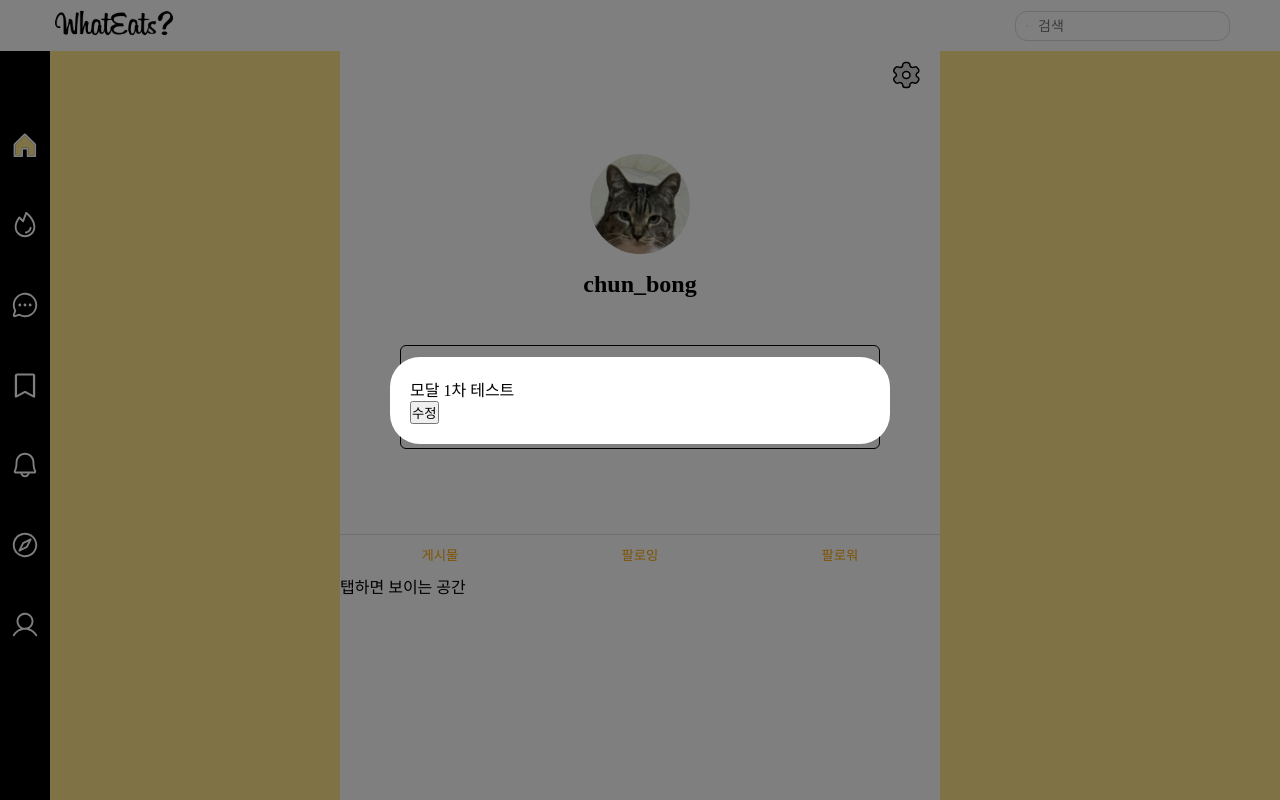
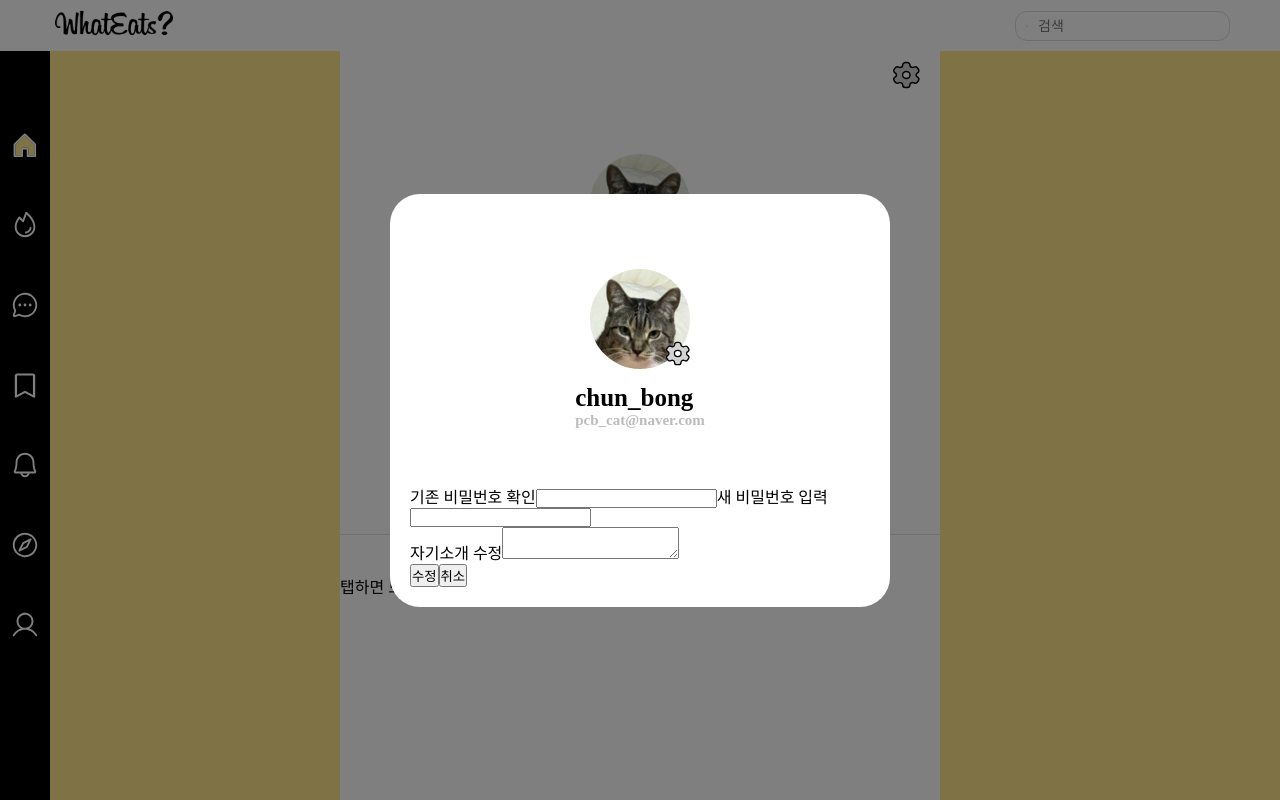
Before and after one commit to prgrms-fe-devcourse/NFE1_2_Youngstar, a React (Vite) app: page /mypage in a window 1280 px wide. Both pictures are taken after a click on the picture 906 px from the left and 75 px from the top of the page. Built offline with nearby package versions, Linux system fonts and the light colour scheme.

Commit message:
feat: 프로필까지 마크업 완료, 나머지는 css 미작업

```diff
--- a/src/pages/SettingModal.tsx
+++ b/src/pages/SettingModal.tsx
@@ -1,14 +1,54 @@
 import "../styles/scss/Setting.scss";
+import profileImage from "../assets/chun_bong.png";
+import settingIcon from "../assets/Setting.svg";
 
 const SettingModal = ({ onClose }: { onClose: () => void }) => {
-    return (
-        <div className="settingContainer">
-            <div className="setting-content">
-                <p>모달 1차 테스트</p>
-                <button onClick={onClose}>수정</button>
-            </div>
+  return (
+    <div className="settingContainer">
+      <div className="setting-content">
+        {/* 프로필(사진, 아이디, 비밀번호) */}
+        <div className="profile-section">
+          <div className="image-container">
+            <img
+              className="setting-image"
+              src={profileImage}
+              alt="setting-image"
+            />
+            {/* 프로필 사진 수정 버튼 */}
+            <button className="setting-btn">
+              <img src={settingIcon} alt="Setting" />
+            </button>
+          </div>
+
+          <div className="setting-user-info">
+            <p className="setting-user-id">chun_bong</p>
+            <p className="setting-user-email">pcb_cat@naver.com</p>
+          </div>
         </div>
-    );
+
+        {/* 비밀번호 */}
+        <div className="password-section">
+          <label htmlFor="current-password">기존 비밀번호 확인</label>
+          <input type="password" id="current-password" />
+
+          <label htmlFor="new-password">새 비밀번호 입력</label>
+          <input type="password" id="new-password" />
+        </div>
+
+        {/* 자기소개 */}
+        <div className="intro-section">
+          <label htmlFor="intro">자기소개 수정</label>
+          <textarea id="intro-textarea" />
+        </div>
+
+        {/* 임시로 추가한 수정 취소 버튼들 */}
+        <div className="settingbutton-section">
+          <button className="fix-button" onClick={onClose}>수정</button>
+          <button className="cancel-button" onClick={onClose}>취소</button>
+        </div>
+      </div>
+    </div>
+  );
 };
 
 export default SettingModal;
--- a/src/styles/css/Setting.css
+++ b/src/styles/css/Setting.css
@@ -18,3 +18,44 @@
   background-color: white;
   z-index: 1001;
 }
+.settingContainer .setting-content .profile-section {
+  display: flex;
+  flex-direction: column;
+  align-items: center;
+}
+.settingContainer .setting-content .profile-section .image-container {
+  position: relative;
+  width: 100px;
+  height: 100px;
+}
+.settingContainer .setting-content .profile-section .setting-image {
+  width: 100px;
+  height: 100px;
+  border-radius: 50%;
+}
+.settingContainer .setting-content .profile-section .setting-btn {
+  position: absolute;
+  bottom: 0px;
+  right: 0px;
+  background: none;
+  border: none;
+  cursor: pointer;
+}
+.settingContainer .setting-content .profile-section .setting-btn img {
+  width: 25px;
+  height: 25px;
+}
+.settingContainer .setting-content .profile-section .setting-user-info {
+  margin-top: 15px;
+  text-align: center;
+}
+.settingContainer .setting-content .profile-section .setting-user-info .setting-user-id {
+  font-size: 25px;
+  font-weight: bold;
+  color: black;
+}
+.settingContainer .setting-content .profile-section .setting-user-info .setting-user-email {
+  font-size: 15px;
+  font-weight: bold;
+  color: #bcbcbc;
+}
--- a/src/styles/scss/Setting.scss
+++ b/src/styles/scss/Setting.scss
@@ -3,7 +3,7 @@ $background-color: rgba(0, 0, 0, 0.5);
 $modal-padding: 20px;
 $modal-border-radius: 30px;
 $z-index-overlay: 1000;
-$z-index-modal: 1001;
+$z-index-modal: 1001; //modal이 위에 뜨게 z-index 지정
 
 @mixin center-flex {
     display: flex;
@@ -19,7 +19,7 @@ $z-index-modal: 1001;
     height: 100%;
     background-color: $background-color;
     z-index: $z-index-overlay;
-  @include center-flex;  // 중앙 정렬
+    @include center-flex;
 
     .setting-content {
         position: relative;
@@ -28,5 +28,59 @@ $z-index-modal: 1001;
         border-radius: $modal-border-radius;
         background-color: white;
         z-index: $z-index-modal;
+
+        // 사용자 프로필 관련 부분
+        .profile-section {
+            display: flex;
+            flex-direction: column;
+            align-items: center;
+
+            // 프로필 + 버튼 부분 (이미지)
+            .image-container {
+                position: relative;
+                width: 100px;
+                height: 100px;
+            }
+
+            // 수정 modal 프로필 사진
+            .setting-image {
+                width: 100px;
+                height: 100px;
+                border-radius: 50%;
+            }
+
+            // 수정 modal 프로필 사진 수정 버튼
+            .setting-btn {
+                position: absolute;
+                bottom: 0px;
+                right: 0px;
+                background: none;
+                border: none;
+                cursor: pointer;
+
+                img {
+                    width: 25px;
+                    height: 25px;
                 }
             }
+
+            // 사용자 정보(아이디, 이메일)
+            .setting-user-info {
+                margin-top: 15px;
+                text-align: center;
+
+                .setting-user-id {
+                    font-size: 25px;
+                    font-weight: bold;
+                    color: black;
+                }
+
+                .setting-user-email {
+                    font-size: 15px;
+                    font-weight: bold;
+                    color: #bcbcbc;
+                }
+            }
+        }
+    }
+}
```
Lines whose indentation alone changed are shown as unchanged.
